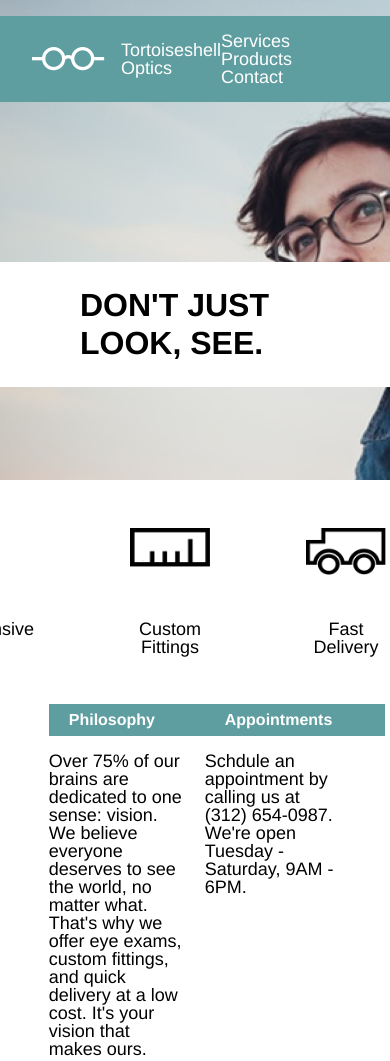
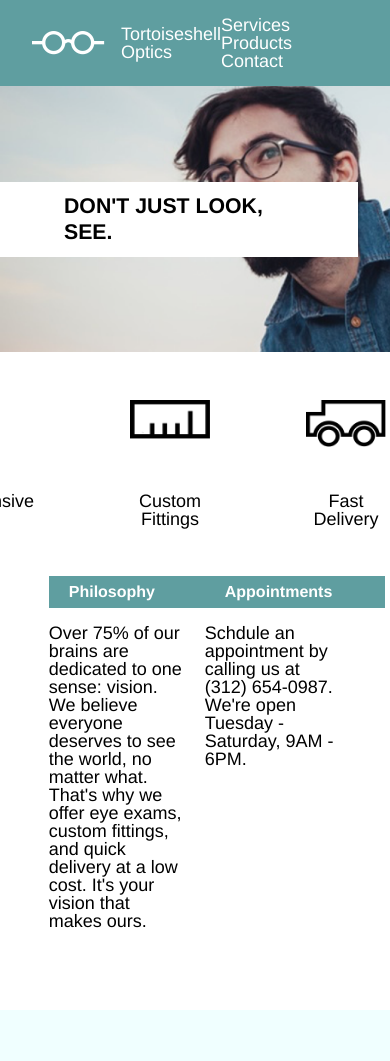
Before and after one commit to Philipwallen/tortoiseshell, a plain HTML site: page index.html in a window 390 px wide. Shown: the top 1061 px of the page. Drawn offline with Linux system fonts and the light colour scheme.

Commit message:
Add CSS rules for tablet responsive

```diff
--- a/resources/css/style.css
+++ b/resources/css/style.css
@@ -7,6 +7,15 @@ body {
 	max-width: 960px;
 	margin: 0 auto;
 
+}
+
+@media only screen and (max-width: 1024px) {
+
+	.container {
+		max-width: 100%;
+		margin: 0 auto;
+
+	}
 }
 
 /* HEADER CONTENT */
@@ -28,6 +37,18 @@ body {
 	position: relative;
 	top: 1rem;
 
+}
+
+@media only screen and (max-width: 1024px) {
+
+	.content {
+		position: relative;
+		top: 0;
+	}
+
+	.header {
+		height: 22rem;
+	}
 }
 
 .header .left {
@@ -61,6 +82,22 @@ body {
 	font-size: 2rem;
 	line-height: 1.2;
 	text-transform: uppercase;
+}
+
+@media only screen and (max-width: 1024px) {
+
+	.headline {
+		position: relative;
+		top: 6rem;
+		float: right;
+		background-color: white;
+		padding: 0.75rem 4rem 0.75rem 4rem;
+		margin-right: 2rem;
+	}
+
+	.headline span {
+		font-size: 1.33rem;
+	}
 }
 
 
```
